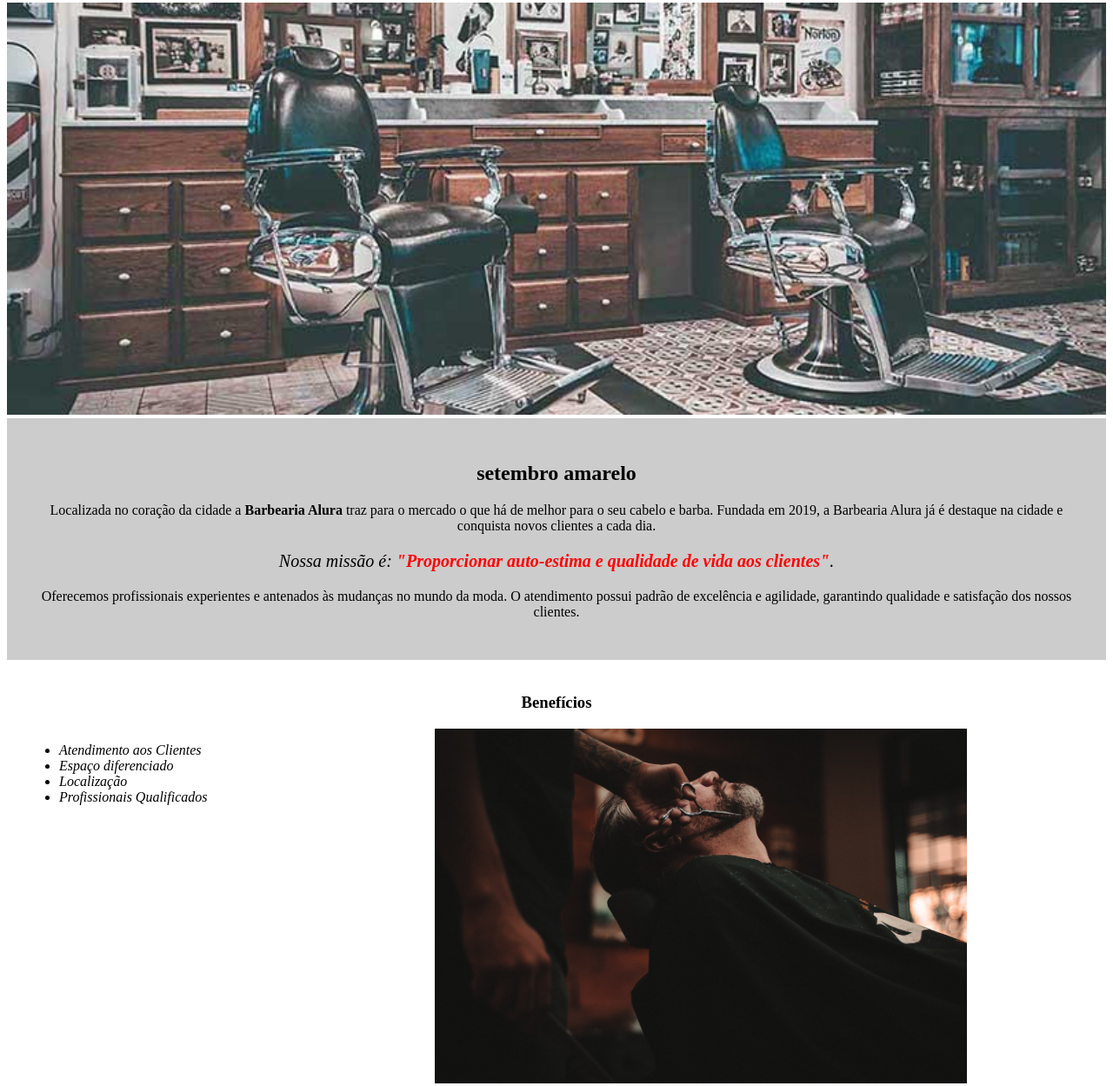
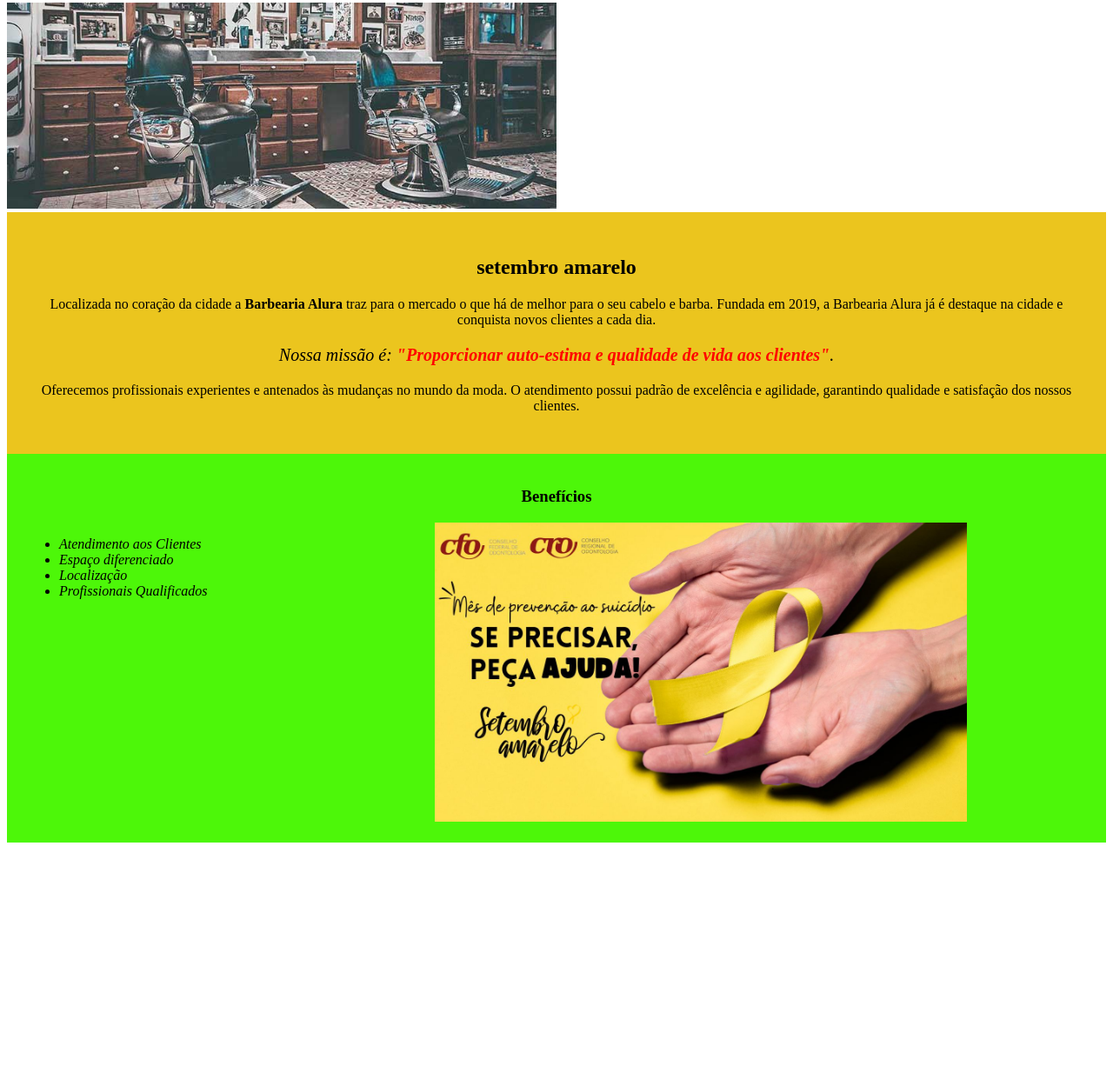
Before and after one commit to erikaalgumacoisa/1a-setembro-amarelo, a plain HTML site: page index.html in a window 1280 px wide. Shown: the part 77-1326 px from the top of the page at 87% size. After the commit the page ends 1054 px from the top, so only its background shows below. Drawn offline with Linux system fonts and the light colour scheme.

Commit message:
Add files via upload

```diff
--- a/index.html
+++ b/index.html
@@ -31,7 +31,7 @@
 				<li class="itens">Profissionais Qualificados</li>
 			</ul>
 
-			<img src="beneficios.jpg" class="imagembeneficios">
+			<img src="set.amarelo-site.jpg" class="imagembeneficios">
 		</div>
 	</body>
 </html>
--- a/style.css
+++ b/style.css
@@ -1,9 +1,9 @@
 #banner {
-	width:100%;
+	width:50%;
 }
 
 .principal{
-	background: #CCCCCC;
+	background: #ebc51e;
 	padding: 30px;
 }
 
@@ -32,7 +32,7 @@ em strong {
 }
 
 .beneficios {
-	background: #FFFFFF;
+	background: #4df709;
 	padding: 20px;
 }
 
```
Also changed, not shown: set.amarelo-site.jpg (added).
